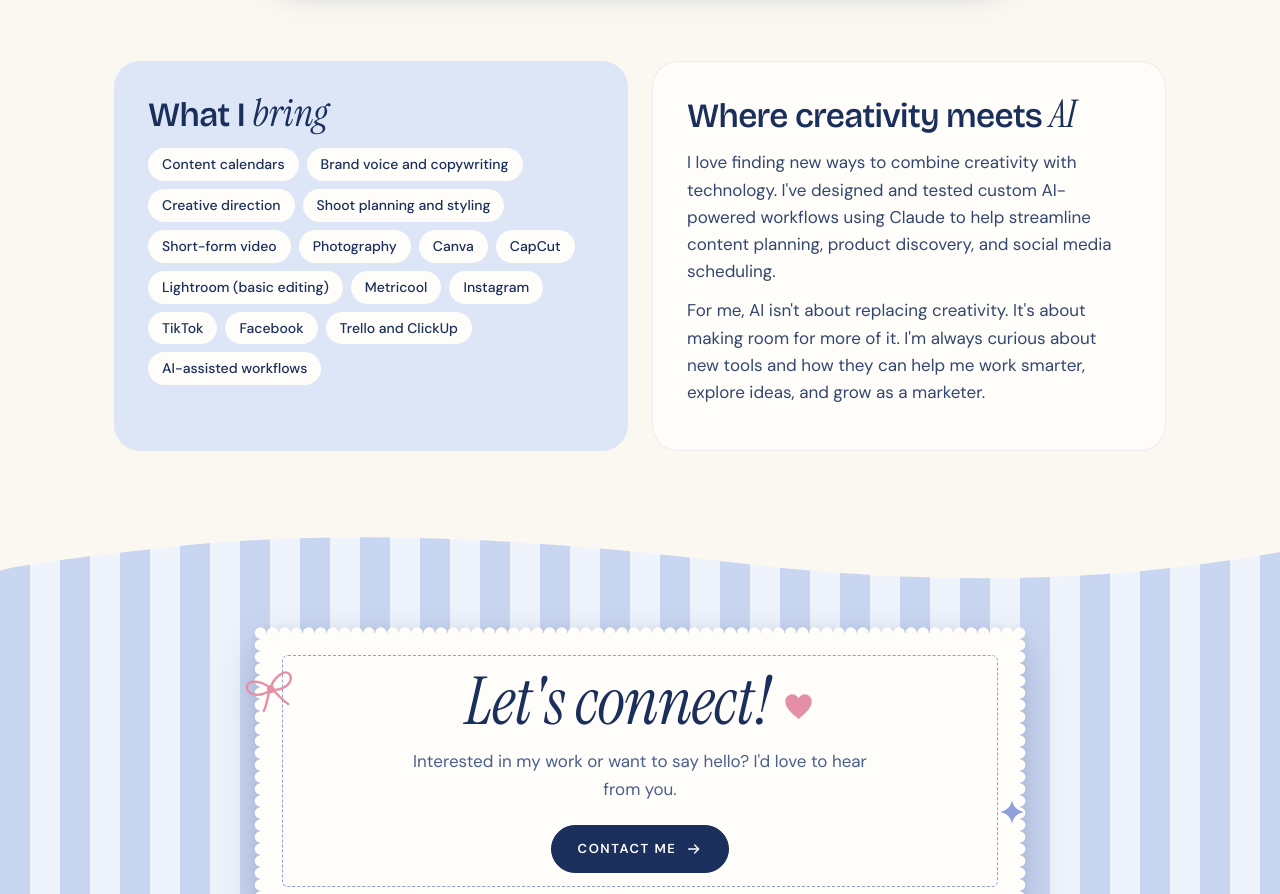
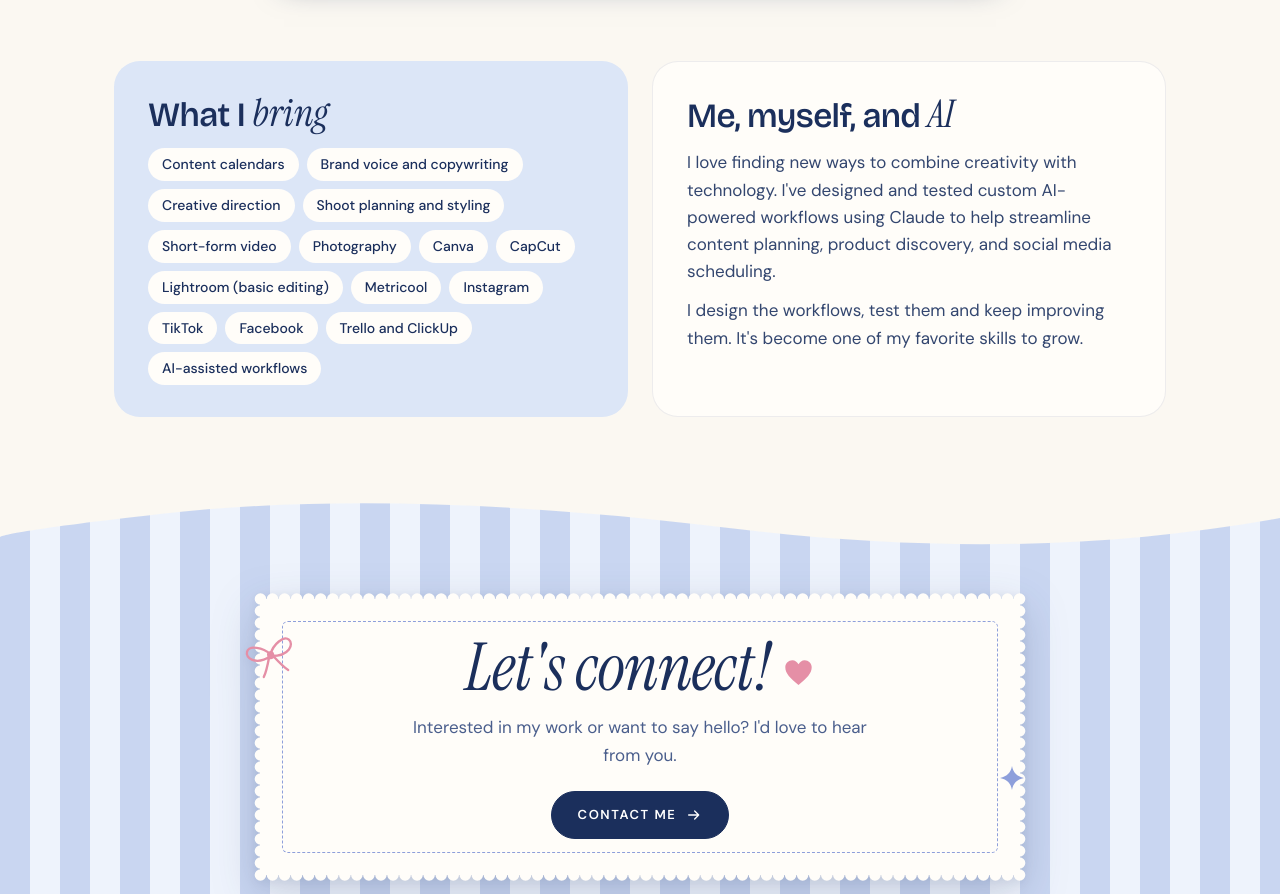
Before and after one commit to alexys-cmd/alexysdew-site, a plain HTML site: page about.html in a window 1280 px wide. Shown: the part 2658-3552 px from the top of the page. Drawn offline with nearby package versions, Linux system fonts and the light colour scheme; a web font is replaced by a local one.

Commit message:
About: 'Me, myself, and AI' heading and new line
Co-Authored-By: Claude Opus 5.5 <noreply@anthropic.com>
Claude-Session: https://claude.ai/code/session_01Uf5P74z6cMMtBACizZT3NQ

```diff
--- a/about.html
+++ b/about.html
@@ -127,9 +127,9 @@
         </ul>
       </div>
       <div class="g-panel soft">
-        <h2>Where creativity meets <em class="i">AI</em></h2>
+        <h2>Me, myself, and <em class="i">AI</em></h2>
         <p>I love finding new ways to combine creativity with technology. I've designed and tested custom AI-powered workflows using Claude to help streamline content planning, product discovery, and social media scheduling.</p>
-        <p>For me, AI isn't about replacing creativity. It's about making room for more of it. I'm always curious about new tools and how they can help me work smarter, explore ideas, and grow as a marketer.</p>
+        <p>I design the workflows, test them and keep improving them. It's become one of my favorite skills to grow.</p>
       </div>
     </div>
   </section>
```
